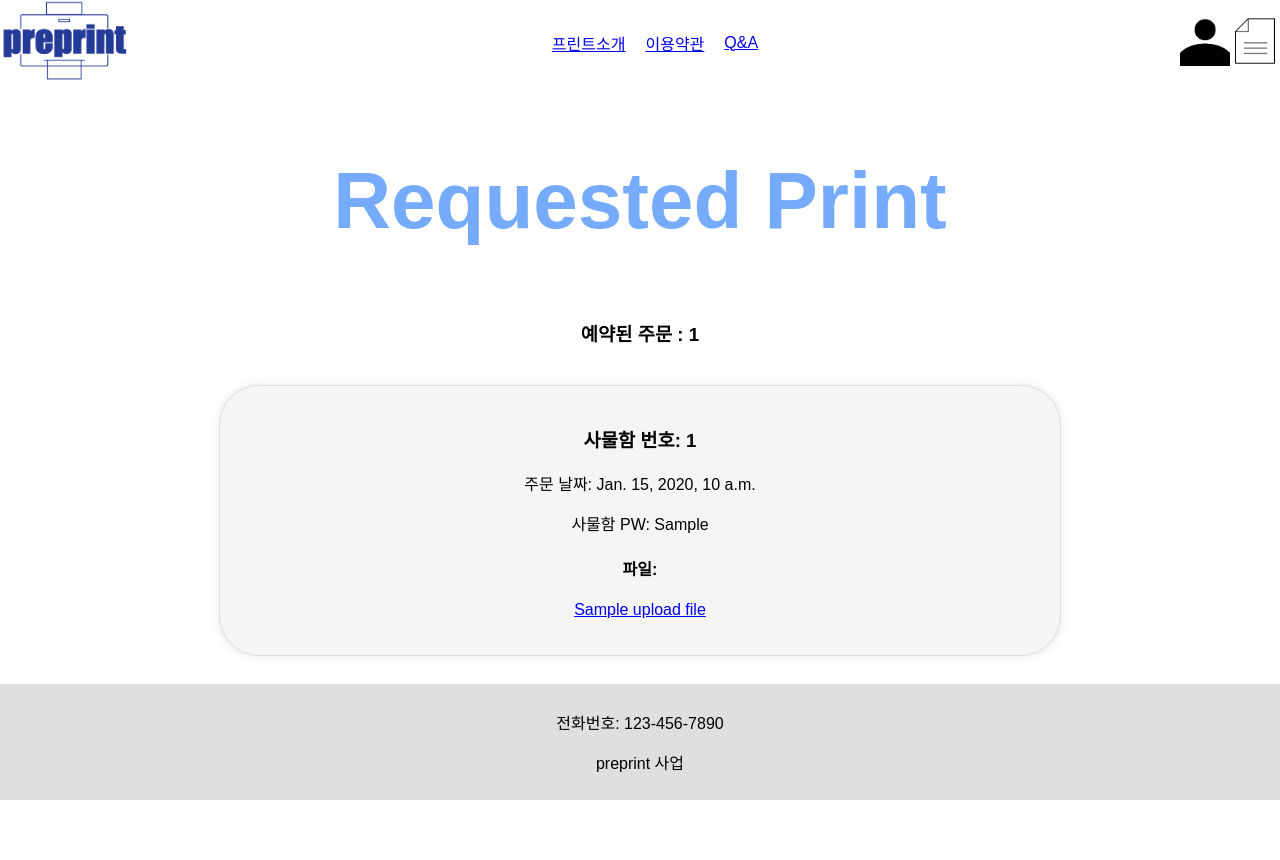
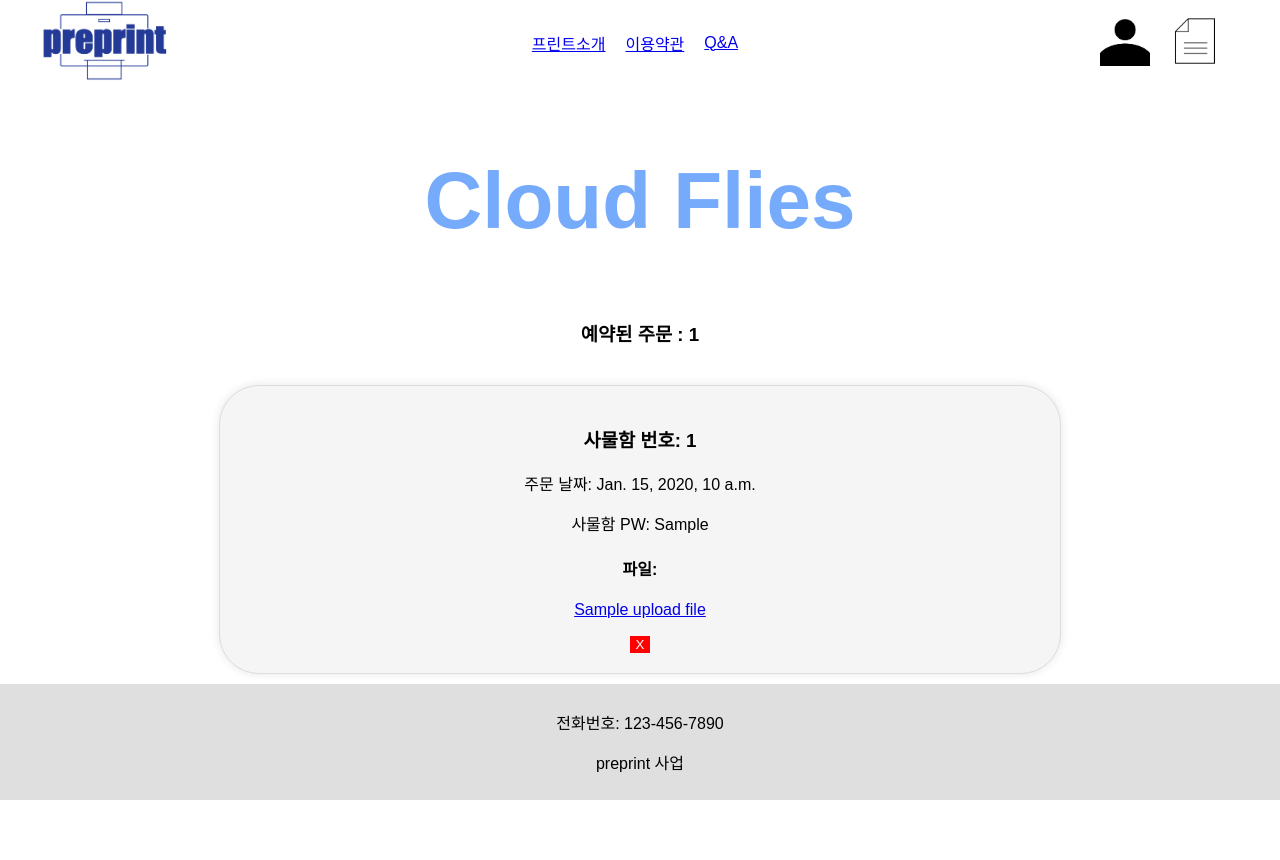
Before and after one commit to euntaek4187/preprint-cloud-service, a Django app: template templates/preprint/cloud_history.html in a window 1280 px wide. Run offline with Django 4.2, Linux system fonts and the light colour scheme; the template is opened without the code that fills it: most values are stand-ins (such as "Sample title", 1, 10 or a date in 2020).

Commit message:
feature-update

```diff
--- a/config/settings.py
+++ b/config/settings.py
@@ -103,7 +103,7 @@ AUTH_PASSWORD_VALIDATORS = [
 
 LANGUAGE_CODE = 'ko-kr'
 
-TIME_ZONE = 'UTC'
+TIME_ZONE = 'Asia/Seoul'
 
 USE_I18N = True
 
--- a/config/urls.py
+++ b/config/urls.py
@@ -9,6 +9,7 @@ urlpatterns = [
     path('admin/', admin.site.urls),
     path('', main, name="main"),
     path('upload/', upload, name="upload"),
+    path('delete-upload/<int:upload_id>/', delete_upload, name='delete_upload'),
     path('detail/', detail, name="detail"),
     path('accounts/', include('accounts.urls')),
     path('preprint/', include('preprint.urls')),
--- a/static/css/preprint.css
+++ b/static/css/preprint.css
@@ -1,3 +1,11 @@
+
+.delete-button {
+    background-color: red;
+    color: white;
+    border: none;
+    cursor: pointer;
+}
+
 
 /* 마이페이지 */
 .mypage-info-block{
--- a/static/css/style.css
+++ b/static/css/style.css
@@ -3,7 +3,7 @@ body {
     font-family: Arial, sans-serif;
     min-height: 100vh;
     margin: 0;
-    padding-bottom: 60px; /* 푸터 높이에 맞추어... */
+    padding-bottom: 60px;
     position: relative;
 }
 
@@ -23,16 +23,21 @@ body {
     width: 50px;
 }
 
-
 .navbar {
     display: flex;
     justify-content: space-between;
     align-items: center;
+    max-width: 1200px;
+    margin: 0 auto;
 }
 
 .navbar-left, .navbar-center, .navbar-right {
     display: flex;
     align-items: center;
+}
+
+.navbar-right a{
+    margin-right: 20px;
 }
 
 .navbar-center a {
@@ -41,7 +46,7 @@ body {
 
 .content {
     text-align: center;
-    padding-bottom: 60px; /* 푸터 높이보다 약간 더 크게.. */
+    padding-bottom: 60px;
 }
 
 .logo {
@@ -111,6 +116,7 @@ box-sizing: border-box;
     width: 100px;
     height: 70px;
 }
+
 /* 프린트디테일 페이지 */
 .detail-form-group {
     display: flex;
--- a/templates/preprint/cloud_history.html
+++ b/templates/preprint/cloud_history.html
@@ -9,7 +9,7 @@
 
 {% block content %}
 <div class="payment-detail-container">
-    <h1 class="logo">Requested Print</h1>
+    <h1 class="logo">Cloud Flies</h1>
     <div class="payment-detail-page">
     <h3>예약된 주문 : {{uploads_count}}</h3>
     {% for upload_with_files in uploads_with_files %}
@@ -25,6 +25,10 @@
                 <li><a href="{{ file.upload_file.url }}">{{ file.upload_file.name }}</a></li>
             {% endfor %}
         </ul>
+        <form action="{% url 'delete_upload' upload_with_files.upload.id %}" method="post" class="delete-form">
+            {% csrf_token %}
+            <button type="submit" class="delete-button">X</button>
+        </form>
     </div>
     {% endfor %}
     </div>
--- a/templates/preprint/mypage.html
+++ b/templates/preprint/mypage.html
@@ -15,7 +15,6 @@
         <h3 class="mypage-info-block">고객 번호: <div>{{ user.id }}</div></h3>
         <h3 class="mypage-info-block">이름: <div>{{ user.username }}</div></h3>
         <h3 class="mypage-info-block">이메일: <div>{{ user.email }}</div></h3>
-        <h3 class="mypage-info-block">전화번호: <div>{{ user.phone }}</div></h3>
     </div>
 </div>
 {% endblock %}
--- a/templates/print_upload.html
+++ b/templates/print_upload.html
@@ -7,7 +7,6 @@
 <div class="centered-form-container">
   <form action="" method="POST" enctype="multipart/form-data">
     {% csrf_token %}
-
     <h1 class="logo">print-detail</h1>
     <div class="detail-form-group">
       <h2>파일:</h2>
```
Also changed, not shown: preprint/views.py (+19 -10 lines), templates/print_main.html (+6 -2 lines).
